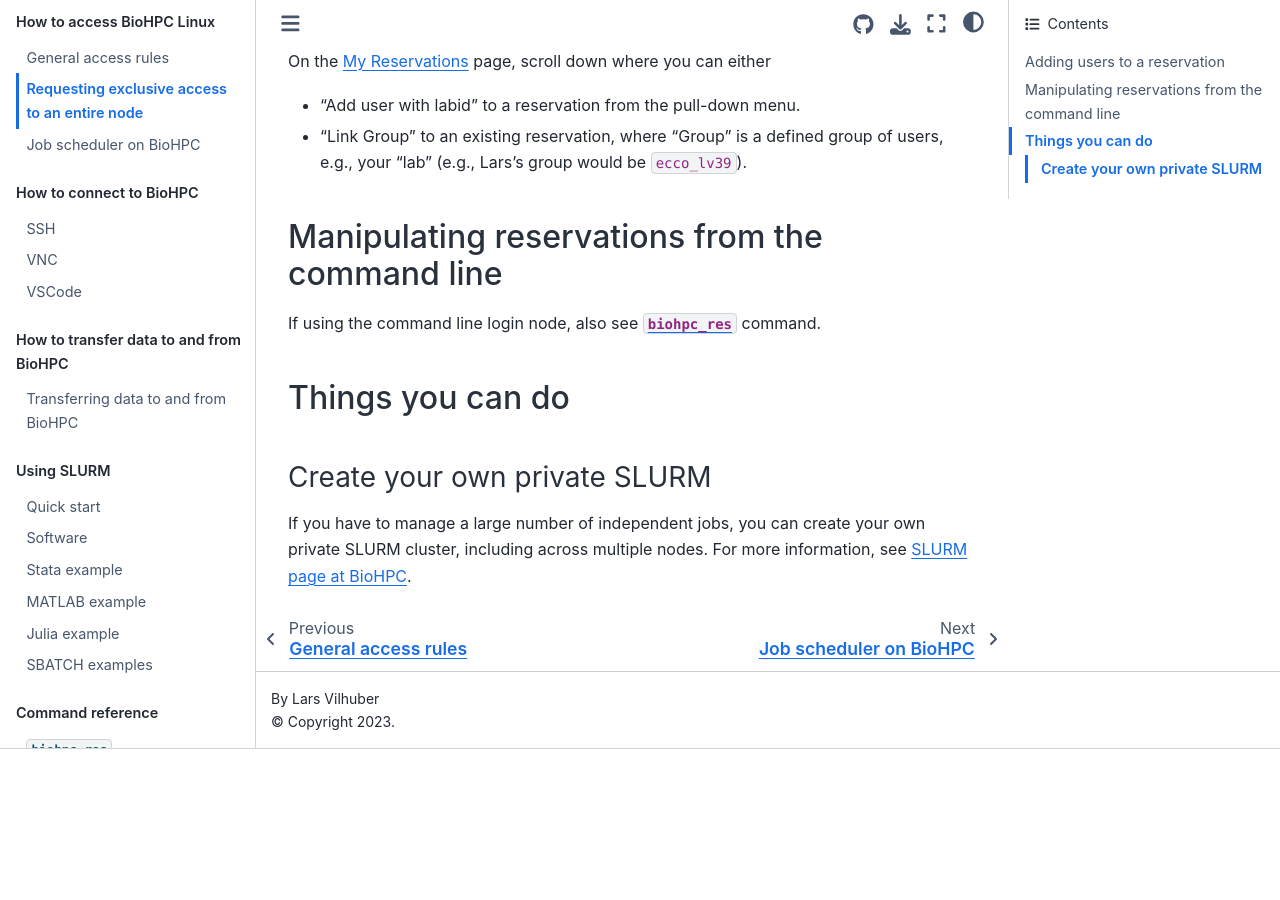
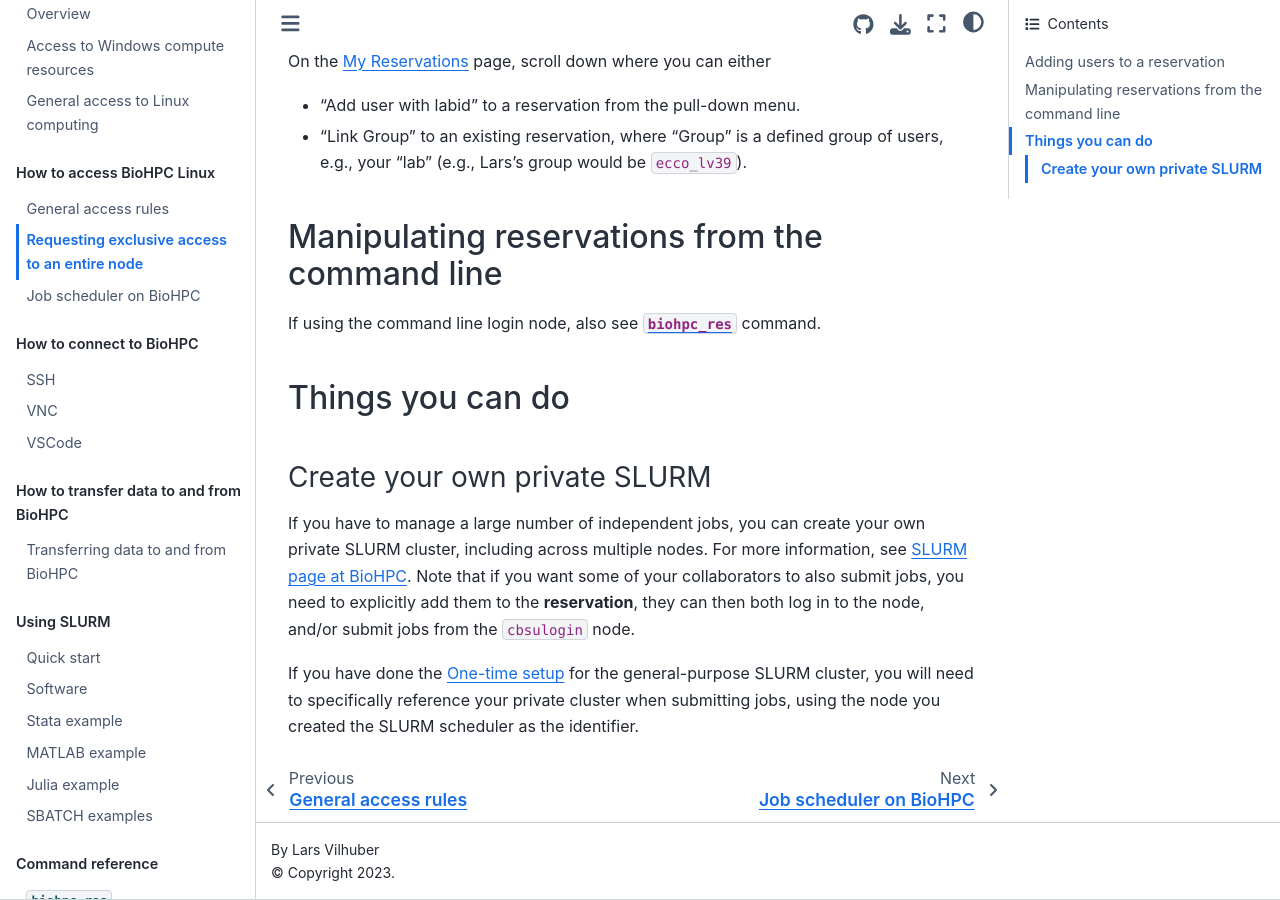
Before and after one commit to labordynamicsinstitute/ecco-notes, a Jupyter Book: the page built from docs/biohpc/reserving.md, in a window 1280 px wide and 900 px high, scrolled down 972 px. Built offline with Jupyter Book 1.0.4 settings and Sphinx 7.4.7 and the Sphinx Book theme 1.1.4, drawn with Linux system fonts in a browser that asks for light colours; before the commit the page ends 1721 px from its top, so only the background shows below that.

Commit message:
Update reserving.md

```diff
--- a/docs/biohpc/reserving.md
+++ b/docs/biohpc/reserving.md
@@ -43,4 +43,6 @@
 
 ### Create your own private SLURM
 
-If you have to manage a large number of independent jobs, you can create your own private SLURM cluster, including across multiple nodes. For more information, see [SLURM page at BioHPC](https://biohpc.cornell.edu/lab/userguide.aspx?a=software&i=689#c).
+If you have to manage a large number of independent jobs, you can create your own private SLURM cluster, including across multiple nodes. For more information, see [SLURM page at BioHPC](https://biohpc.cornell.edu/lab/userguide.aspx?a=software&i=689#c). Note that if you want some of your collaborators to also submit jobs, you need to explicitly add them to the **reservation**, they can then both log in to the node, and/or submit jobs from the `cbsulogin` node.
+
+If you have done the [One-time setup](onetimesetup-slurm) for the general-purpose SLURM cluster, you will need to specifically reference your private cluster when submitting jobs, using the node you created the SLURM scheduler as the identifier.
```
